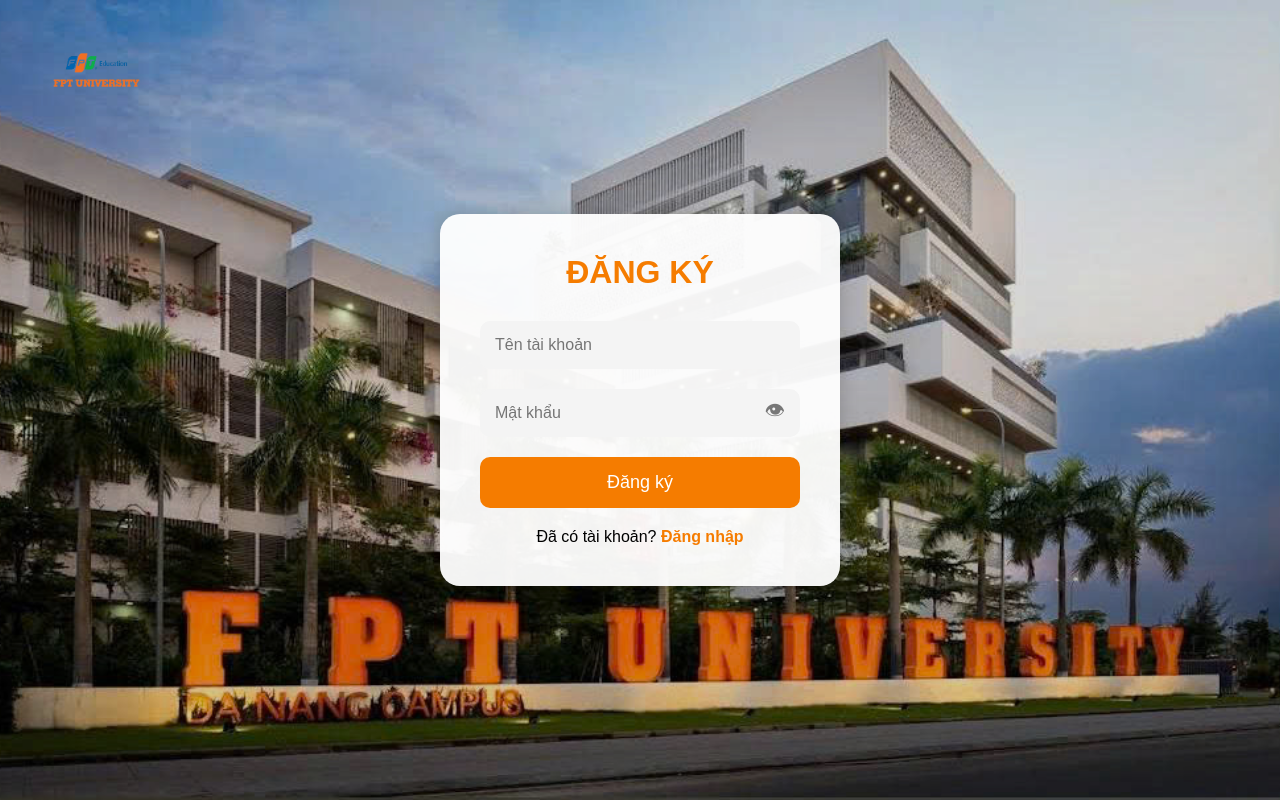
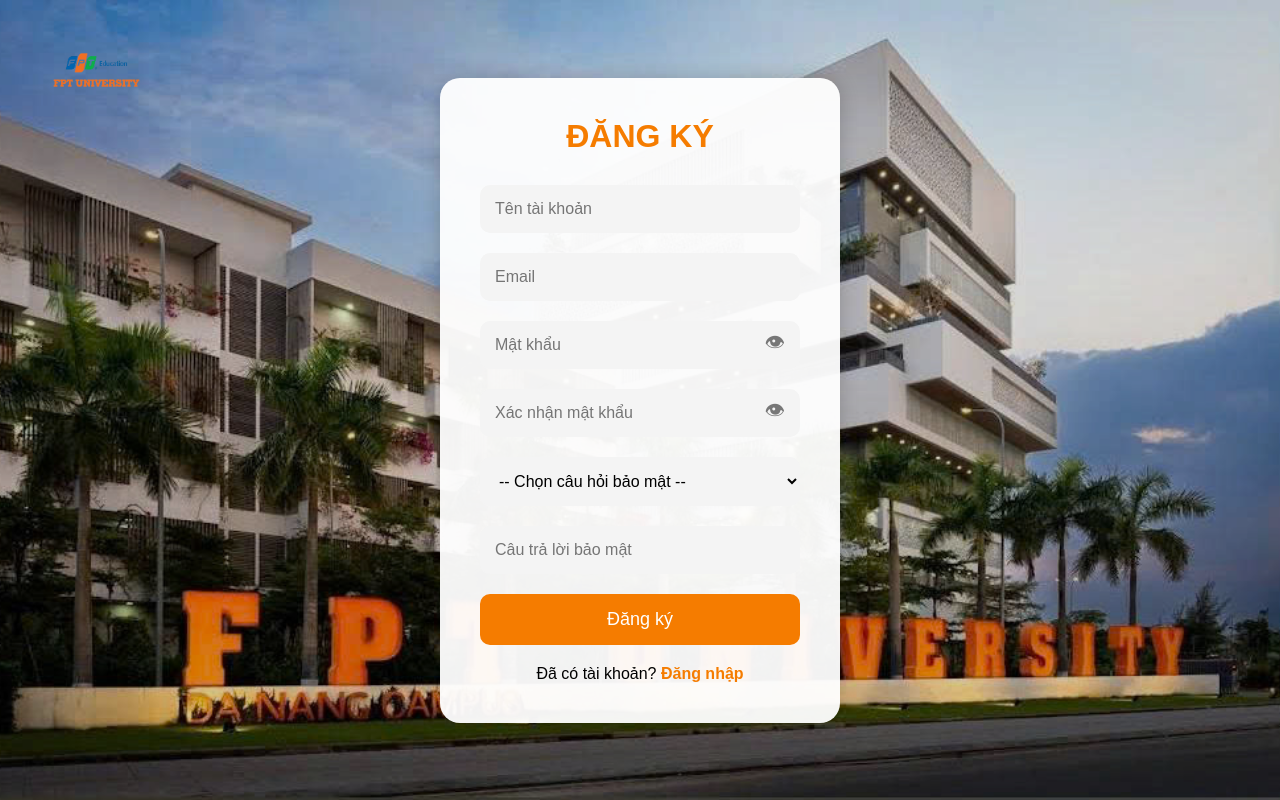
Before and after one commit to nguyendangkhoa22052007-del/SSA101, a Flask app: page /register in a window 1280 px wide. Run offline with Flask 3, Linux system fonts and the light colour scheme; parts of the project's set-up code (start-up, migrations or seed data) failed here and were passed over.

Commit message:
Update register.html

```diff
--- a/templates/register.html
+++ b/templates/register.html
@@ -65,7 +65,8 @@ h1{
     margin-bottom:30px;
 }
 
-input{
+input,
+select{
 
     width:100%;
 
@@ -164,19 +165,76 @@ a{
         placeholder="Tên tài khoản"
         required>
 
+    <input
+        type="email"
+        name="email"
+        placeholder="Email"
+        required>
+
+    <!-- Mật khẩu -->
     <div class="password-box">
+
         <input
             type="password"
             name="password"
             id="password"
             placeholder="Mật khẩu"
-        required
-    >
+            required>
 
         <span class="eye-btn" onclick="togglePassword()">
             👁
         </span>
+
     </div>
+
+    <!-- Xác nhận mật khẩu -->
+    <div class="password-box">
+
+        <input
+            type="password"
+            name="confirm_password"
+            id="confirm_password"
+            placeholder="Xác nhận mật khẩu"
+            required>
+
+        <span class="eye-btn" onclick="toggleConfirmPassword()">
+            👁
+        </span>
+
+    </div>
+
+    <!-- Câu hỏi bảo mật -->
+    <select name="security_question" required>
+
+        <option value="">-- Chọn câu hỏi bảo mật --</option>
+
+        <option value="Món ăn yêu thích của bạn là gì?">
+            Món ăn yêu thích của bạn là gì?
+        </option>
+
+        <option value="Tên giáo viên chủ nhiệm lớp 12 của bạn là gì?">
+            Tên giáo viên chủ nhiệm lớp 12 của bạn là gì?
+        </option>
+
+        <option value="Tên thú cưng đầu tiên của bạn là gì?">
+            Tên thú cưng đầu tiên của bạn là gì?
+        </option>
+
+        <option value="Tên người bạn thân nhất của bạn là gì?">
+            Tên người bạn thân nhất của bạn là gì?
+        </option>
+
+        <option value="Địa điểm du lịch yêu thích của bạn là gì?">
+            Địa điểm du lịch yêu thích của bạn là gì?
+        </option>
+
+    </select>
+
+    <input
+        type="text"
+        name="security_answer"
+        placeholder="Câu trả lời bảo mật"
+        required>
 
     <button type="submit">
         Đăng ký
@@ -214,6 +272,23 @@ function togglePassword(){
 
     }
 }
+function toggleConfirmPassword(){
+
+    let x = document.getElementById("confirm_password");
+
+    if(x.type=="password"){
+
+        x.type="text";
+
+    }
+
+    else{
+
+        x.type="password";
+
+    }
+
+}
 </script>
 </body>
 </html>
```
Lines whose indentation alone changed are shown as unchanged.
